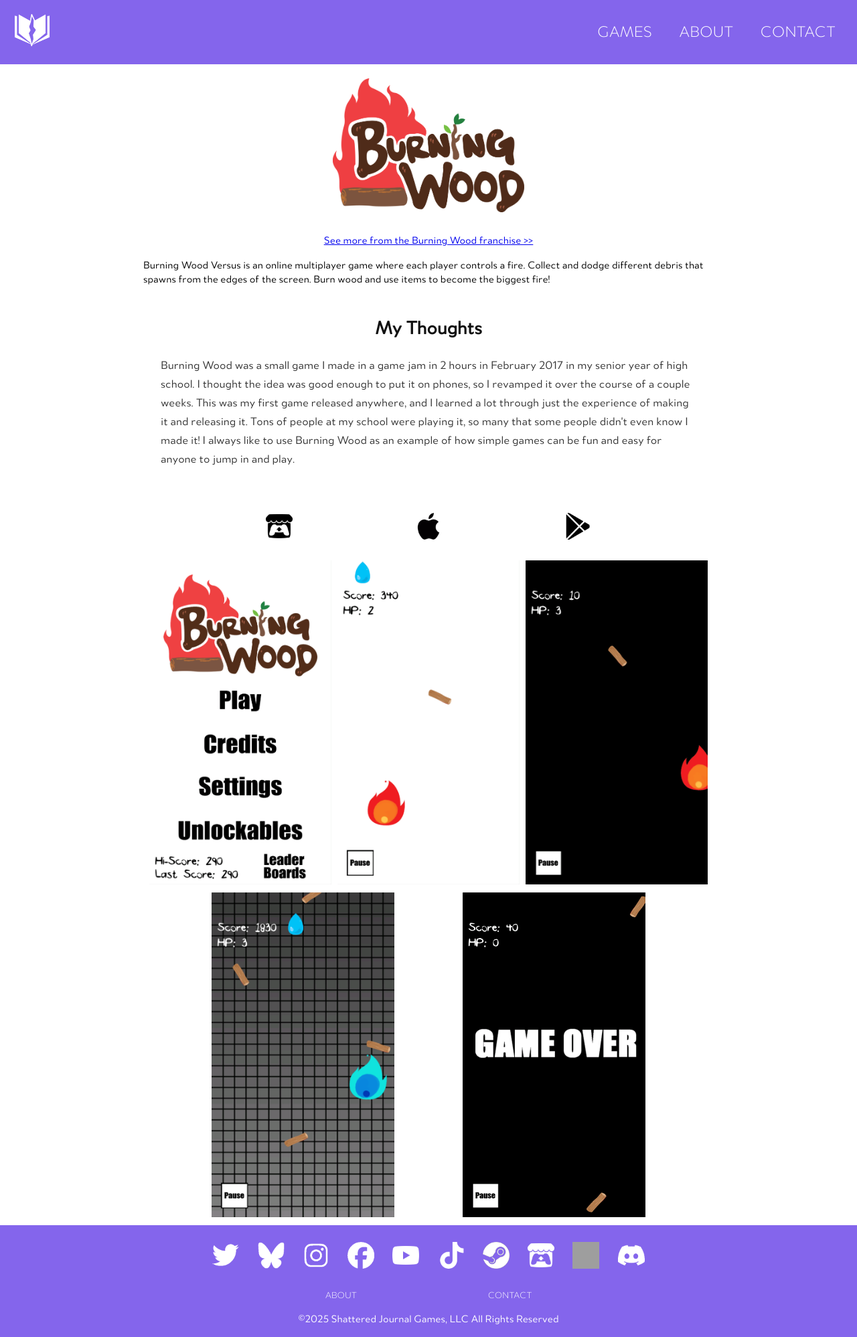
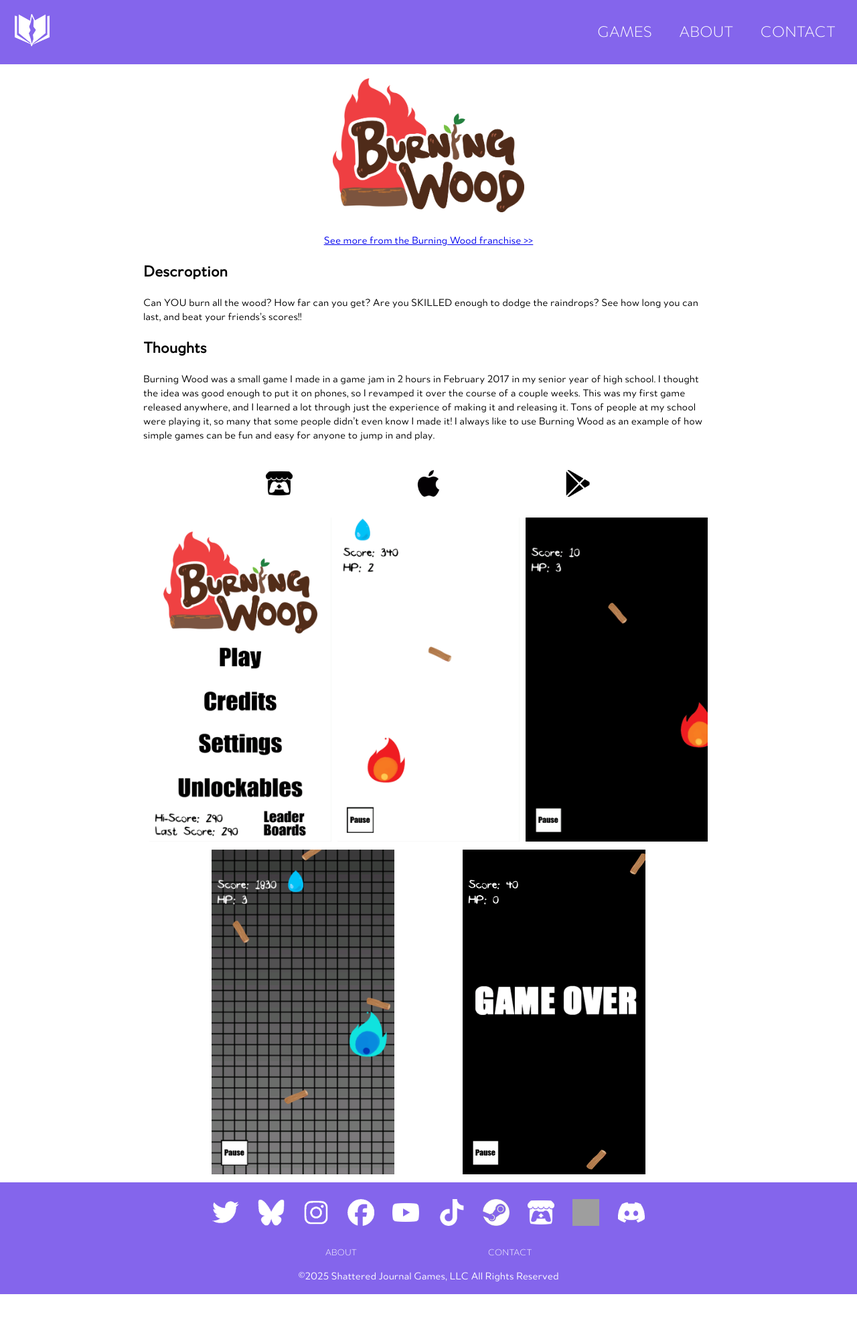
Before and after one commit to Margoon/jasonGertnerWebsite, a Jekyll site: the page built from _games/Burning-Wood.md, in a window 1280 px wide. Shown: the whole page at 67% size. Built offline with Jekyll 4.4.1, drawn with Linux system fonts in a browser that asks for light colours; after the commit the page ends 1933 px from its top, so only the background shows below that; grey boxes are pictures that could not be loaded.

Commit message:
more fixing

```diff
--- a/_games/Burning-Wood.md
+++ b/_games/Burning-Wood.md
@@ -22,8 +22,10 @@ links:
     googlePlay: "https://play.google.com/store/apps/details?id=com.Shattered_Journal_Games.BURNING_WOOD"
     itch: "https://jasoonmargoon.itch.io/burning-wood"
 
-thoughts: Burning Wood was a small game I made in a game jam in 2 hours in February 2017 in my senior year of high school. I thought the idea was good enough to put it on phones, so I revamped it over the course of a couple weeks. This was my first game released anywhere, and I learned a lot through just the experience of making it and releasing it. Tons of people at my school were playing it, so many that some people didn't even know I made it! I always like to use Burning Wood as an example of how simple games can be fun and easy for anyone to jump in and play.
-
 ---
 
-Burning Wood Versus is an online multiplayer game where each player controls a fire. Collect and dodge different debris that spawns from the edges of the screen. Burn wood and use items to become the biggest fire!
+## Descroption
+Can YOU burn all the wood? How far can you get? Are you SKILLED enough to dodge the raindrops? See how long you can last, and beat your friends’s scores!!
+
+## Thoughts
+Burning Wood was a small game I made in a game jam in 2 hours in February 2017 in my senior year of high school. I thought the idea was good enough to put it on phones, so I revamped it over the course of a couple weeks. This was my first game released anywhere, and I learned a lot through just the experience of making it and releasing it. Tons of people at my school were playing it, so many that some people didn't even know I made it! I always like to use Burning Wood as an example of how simple games can be fun and easy for anyone to jump in and play.
--- a/_layouts/game.html
+++ b/_layouts/game.html
@@ -31,20 +31,6 @@ layout: main
 
     {{ content }}
 
-    {% if page.description %}
-        <div class="game-description">
-            <h2>Description</h2>
-            <p>{{ page.description }}</p>
-        </div>
-    {% endif %}
-
-    {% if page.thoughts %}
-        <div class="game-thoughts">
-            <h2>My Thoughts</h2>
-            <p>{{ page.thoughts }}</p>
-        </div>
-    {% endif %}
-
     <div class="game-links">
         {% include links.html links=page.links black=true %}
     </div>
--- a/_sass/_game.scss
+++ b/_sass/_game.scss
@@ -81,29 +81,3 @@
         }
     }
 }
-
-.game-description,
-.game-thoughts {
-    max-width: 800px;
-    margin: 40px auto;
-    padding: 0 20px;
-    line-height: 1.6;
-    font-size: 1.1rem;
-    color: #333;
-
-    h2 {
-        font-size: 1.8rem;
-        margin-bottom: 16px;
-        text-align: center;
-        color: #111;
-    }
-
-    p {
-        margin-bottom: 16px;
-    }
-
-    @include mobile {
-        font-size: 1rem;
-        padding: 0 12px;
-    }
-}
```
